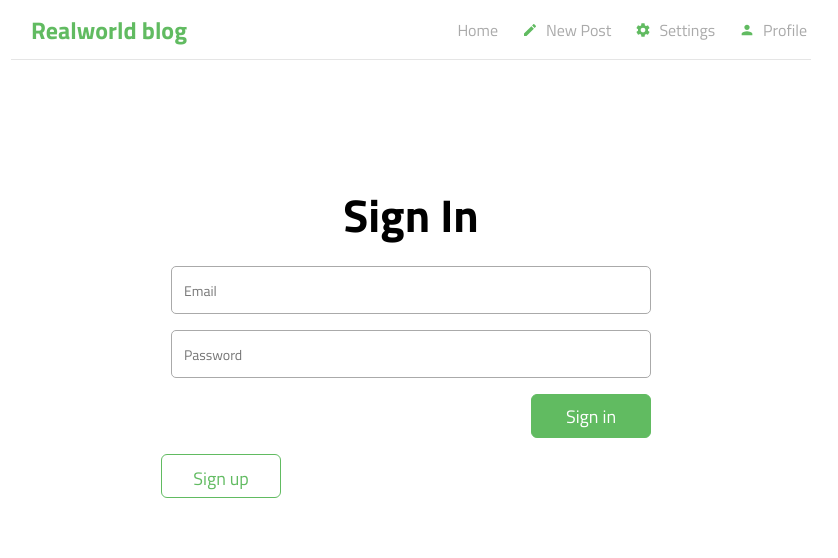
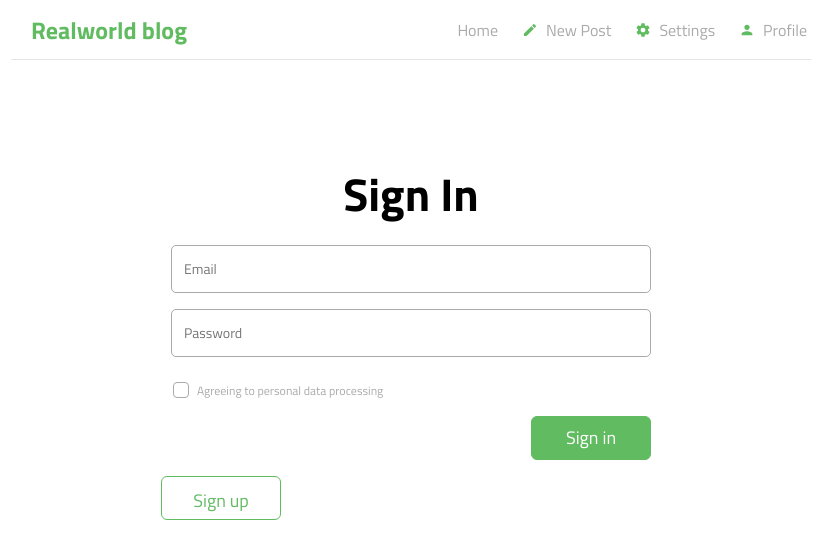
Before and after one commit to rust4work/blog-platform, a React (Vite) app: page /sign-in in a window 1280 px wide. Shown: the top 558 px of the page, without its empty margins (229-1067 px from the left). Built offline with nearby package versions, Linux system fonts and the light colour scheme.

Commit message:
datauser accept added

```diff
--- a/src/App.scss
+++ b/src/App.scss
@@ -452,3 +452,46 @@ a {
 .signin--wrapper :last-child {
   align-self: start;
 }
+
+.personal-data--wrapper {
+  display: flex;
+  align-items: center;
+  gap: 8px;
+  font-size: 12px;
+  color: #aaaaaa;
+  margin-top: 8px;
+  padding: 0 0 0 12px;
+
+  input[type="checkbox"] {
+    appearance: none;
+    -webkit-appearance: none;
+    -moz-appearance: none;
+
+    width: 16px;
+    height: 16px;
+    border: 1.5px solid #aaaaaa;
+    border-radius: 4px;
+    cursor: pointer;
+    position: relative;
+    transition: all 0.2s ease;
+  }
+
+  input[type="checkbox"]:checked {
+    background-color: #61bb61;
+    border-color: #61bb61;
+  }
+
+  input[type="checkbox"]:checked::after {
+    content: "✔";
+    position: absolute;
+    top: 50%;
+    left: 50%;
+    transform: translate(-50%, -50%);
+    color: white;
+    font-size: 12px;
+  }
+
+  span {
+    user-select: none;
+  }
+}
--- a/src/components/BannerUserInfo.jsx
+++ b/src/components/BannerUserInfo.jsx
@@ -16,11 +16,18 @@ function BannerUserInfo() {
   return (
     <div className="userinfo--container">
       {user.image ? (
-        <img src={user.image} alt={user.username} className="profile-avatar" />
+        <img
+          src={user.image}
+          alt={user.username}
+          className="profile-avatar"
+          onClick={clickHandler}
+        />
       ) : (
-        <div className="default-avatar">👤</div>
+        <div className="default-avatar" onClick={clickHandler}>
+          👤
+        </div>
       )}
-      <Typography variant="h2" color="white">
+      <Typography variant="h2" color="white" onClick={clickHandler}>
         {user.username}
       </Typography>
 
--- a/src/components/helpers/Typography.jsx
+++ b/src/components/helpers/Typography.jsx
@@ -7,14 +7,24 @@ const variants = {
   regularBold: { tag: "span", fontSize: "16px", fontWeight: "700" },
   regularGrey: { tag: "span", fontSize: "16px", fontWeight: "400" },
 };
-function Typography({ children, variant = "regular", color = "black" }) {
+
+function Typography({
+  children,
+  variant = "regular",
+  color = "black",
+  ...props
+}) {
   const {
     tag: Tag,
     fontSize,
     fontWeight,
   } = variants[variant] || variants.regular;
 
-  return <Tag style={{ fontSize, fontWeight, color }}>{children}</Tag>;
+  return (
+    <Tag style={{ fontSize, fontWeight, color }} {...props}>
+      {children}
+    </Tag>
+  );
 }
 
 export default Typography;
--- a/src/pages/SignIn.jsx
+++ b/src/pages/SignIn.jsx
@@ -58,8 +58,8 @@ function SignIn() {
         height="48px"
         {...register("email", { required: "Email is required" })}
       />
-      {errors.username && (
-        <span style={{ color: "red" }}>{errors.username.message}</span>
+      {errors.email && (
+        <span style={{ color: "red" }}>{errors.email.message}</span>
       )}
 
       <Input
@@ -75,6 +75,20 @@ function SignIn() {
 
       {loginError && <span style={{ color: "red" }}>{loginError}</span>}
 
+      <label className="personal-data--wrapper">
+        <input
+          type="checkbox"
+          id="personal-data"
+          {...register("personalData", {
+            required: "You must agree to personal data processing",
+          })}
+        />
+        <span>Agreeing to personal data processing</span>
+      </label>
+      {errors.personalData && (
+        <span style={{ color: "red" }}>{errors.personalData.message}</span>
+      )}
+
       <Button variant="primary-large" withIcon={false} type="submit">
         Sign in
       </Button>
```
